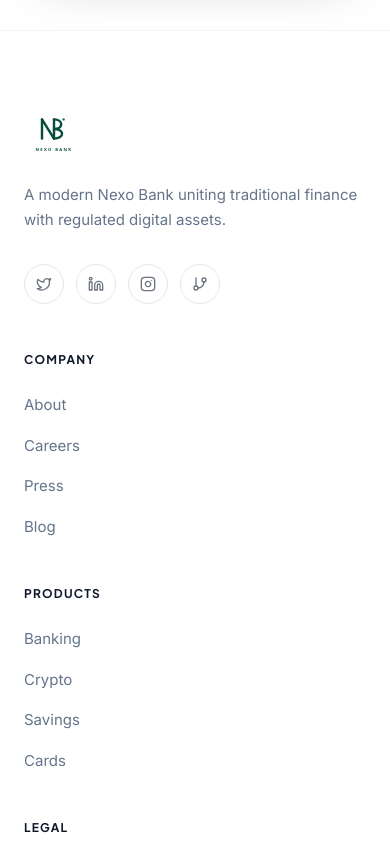
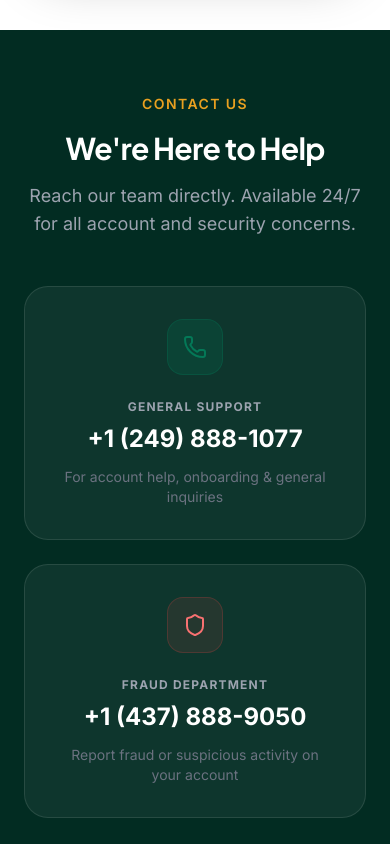
Before and after one commit to FluxtonX/nexo-bank-client, a Next.js app: page / in a window 390 px wide. Shown: the part 7320-8164 px from the top of the page. Built offline with nearby package versions, Linux system fonts and the light colour scheme; no server answers; the database is empty.

Commit message:
feat: implement ContactSection and integrate into landing page with ISR support

```diff
--- a/src/app/page.tsx
+++ b/src/app/page.tsx
@@ -24,6 +24,7 @@
 import AppPreviewSection from "@/components/AppPreviewSection";
 import CTASection from "@/components/CTASection";
 import Footer from "@/components/Footer";
+import ContactSection from "@/components/ContactSection";
 
 // ISR: re-render this page at most every 5 minutes.
 // Remove or set to 0 for fully dynamic (per-request) rendering.
@@ -45,6 +46,7 @@
       <AppPreviewSection content={content.app} />
 
       <CTASection content={content.cta} />
+      <ContactSection />
       <Footer content={content.footer} />
     </main>
   );
--- /dev/null
+++ b/src/components/ContactSection.tsx
@@ -0,0 +1,61 @@
+"use client";
+
+import { Phone, Shield } from "lucide-react";
+
+export default function ContactSection() {
+  return (
+    <section className="py-16 md:py-20 bg-[#022c22] px-6">
+      <div className="max-w-4xl mx-auto text-center">
+        <p className="text-accent-gold font-semibold tracking-widest text-sm uppercase mb-4">
+          Contact Us
+        </p>
+        <h2 className="text-3xl md:text-4xl font-bold text-white mb-4">
+          We're Here to Help
+        </h2>
+        <p className="text-gray-400 text-lg mb-12 max-w-xl mx-auto">
+          Reach our team directly. Available 24/7 for all account and security concerns.
+        </p>
+
+        <div className="grid grid-cols-1 md:grid-cols-2 gap-6">
+          {/* Support */}
+          <div className="group relative rounded-3xl border border-white/10 bg-white/5 p-8 hover:bg-white/10 hover:border-[#047857] transition-all duration-300">
+            <div className="flex items-center justify-center w-14 h-14 rounded-2xl bg-[#047857]/20 border border-[#047857]/30 mx-auto mb-6 group-hover:bg-[#047857]/40 transition-all">
+              <Phone className="h-6 w-6 text-[#047857]" />
+            </div>
+            <p className="text-xs uppercase tracking-widest font-bold text-gray-400 mb-2">
+              General Support
+            </p>
+            <a
+              href="tel:+12498881077"
+              className="text-2xl md:text-3xl font-bold text-white hover:text-accent-gold transition-colors"
+            >
+              +1 (249) 888-1077
+            </a>
+            <p className="mt-3 text-sm text-gray-500">
+              For account help, onboarding & general inquiries
+            </p>
+          </div>
+
+          {/* Fraud Department */}
+          <div className="group relative rounded-3xl border border-white/10 bg-white/5 p-8 hover:bg-white/10 hover:border-red-500/50 transition-all duration-300">
+            <div className="flex items-center justify-center w-14 h-14 rounded-2xl bg-red-500/10 border border-red-500/20 mx-auto mb-6 group-hover:bg-red-500/20 transition-all">
+              <Shield className="h-6 w-6 text-red-400" />
+            </div>
+            <p className="text-xs uppercase tracking-widest font-bold text-gray-400 mb-2">
+              Fraud Department
+            </p>
+            <a
+              href="tel:+14378889050"
+              className="text-2xl md:text-3xl font-bold text-white hover:text-red-400 transition-colors"
+            >
+              +1 (437) 888-9050
+            </a>
+            <p className="mt-3 text-sm text-gray-500">
+              Report fraud or suspicious activity on your account
+            </p>
+          </div>
+        </div>
+      </div>
+    </section>
+  );
+}
```
